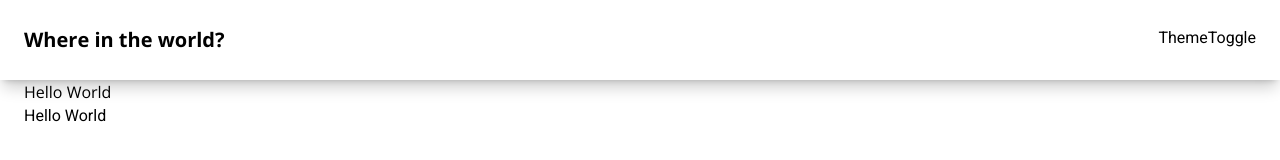
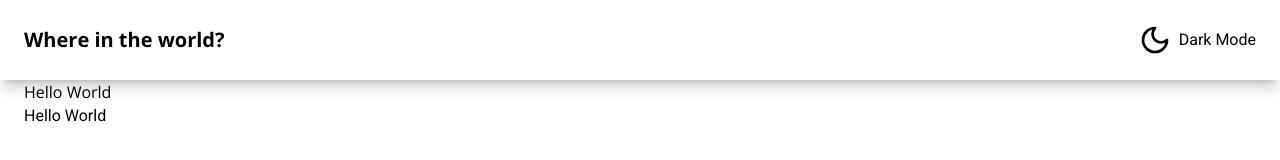
Before and after one commit to themse/countries-app, a Next.js app: page / in a window 1280 px wide. Shown: the top 160 px of the page. Built offline with nearby package versions, Linux system fonts and the light colour scheme.

Commit message:
feat: impl theme toggle

```diff
--- a/package.json
+++ b/package.json
@@ -16,6 +16,7 @@
 		"prepare": "husky install"
 	},
 	"dependencies": {
+		"lucide-react": "^0.363.0",
 		"next": "14.1.4",
 		"next-themes": "^0.3.0",
 		"react": "^18",
--- /dev/null
+++ b/src/ui/components/atoms/icons/Iconography.mdx
@@ -0,0 +1,16 @@
+import { Meta, Title, IconGallery, IconItem } from '@storybook/blocks';
+
+import { SunIcon, MoonIcon } from './index';
+
+<Meta title="Iconography" />
+
+# Iconography
+
+<IconGallery>
+  <IconItem name="SunIcon">
+    <SunIcon />
+  </IconItem>
+  <IconItem name="MoonIcon">
+    <MoonIcon />
+  </IconItem>
+</IconGallery>
--- /dev/null
+++ b/src/ui/components/atoms/icons/index.ts
@@ -0,0 +1 @@
+export { SunIcon, MoonIcon } from 'lucide-react';
--- a/src/ui/components/molecules/Header/Header.tsx
+++ b/src/ui/components/molecules/Header/Header.tsx
@@ -12,11 +12,11 @@ export const Header = ({ title }: Props) => {
 	return (
 		<div className="flex min-h-20 w-full items-center bg-white py-2 shadow-lg shadow-black/20 dark:bg-gray-700">
 			<Container>
-				<div className="flex justify-between gap-x-2">
+				<div className="flex items-center justify-between gap-x-2">
 					<Brand>
 						<Link href="/">{title}</Link>
 					</Brand>
-					<ThemeToggle />
+					<ThemeToggle showLabel />
 				</div>
 			</Container>
 		</div>
--- a/src/ui/components/organisms/ThemeToggle/ThemeToggle.tsx
+++ b/src/ui/components/organisms/ThemeToggle/ThemeToggle.tsx
@@ -1,3 +1,48 @@
-export const ThemeToggle = () => {
-	return <div>ThemeToggle</div>;
+'use client';
+
+import { useId } from 'react';
+import { useTheme } from 'next-themes';
+
+import { SunIcon, MoonIcon } from '@/ui/components/atoms/icons';
+import { APP_THEME } from '@/common/configs/app';
+
+type Props = {
+	showLabel?: boolean;
 };
+
+export const ThemeToggle = ({ showLabel = false }: Props) => {
+	const { resolvedTheme, setTheme } = useTheme();
+
+	const themeId = useId();
+
+	const handleToggleTheme = () => {
+		if (resolvedTheme === APP_THEME.Dark) {
+			return setTheme(APP_THEME.Light);
+		}
+		return setTheme(APP_THEME.Dark);
+	};
+
+	return (
+		<div>
+			<input
+				id={themeId}
+				type="checkbox"
+				className="sr-only"
+				checked={resolvedTheme === APP_THEME.Light}
+				onChange={handleToggleTheme}
+			/>
+			<label className="flex cursor-pointer items-center gap-x-2" htmlFor={themeId}>
+				<SunIcon className="hidden h-8 w-8 dark:block" />
+				<MoonIcon className="h-8 w-8 dark:hidden" />
+
+				{showLabel && (
+					<>
+						<span className="hidden whitespace-nowrap dark:xs:block">Light Mode</span>
+						<span className="hidden whitespace-nowrap dark:hidden xs:block">Dark Mode</span>
+					</>
+				)}
+				<span className="sr-only">Switch to light / dark version</span>
+			</label>
+		</div>
+	);
+};
```
Also changed, not shown: 2 other files (tests, documents, lock files or other folders).
